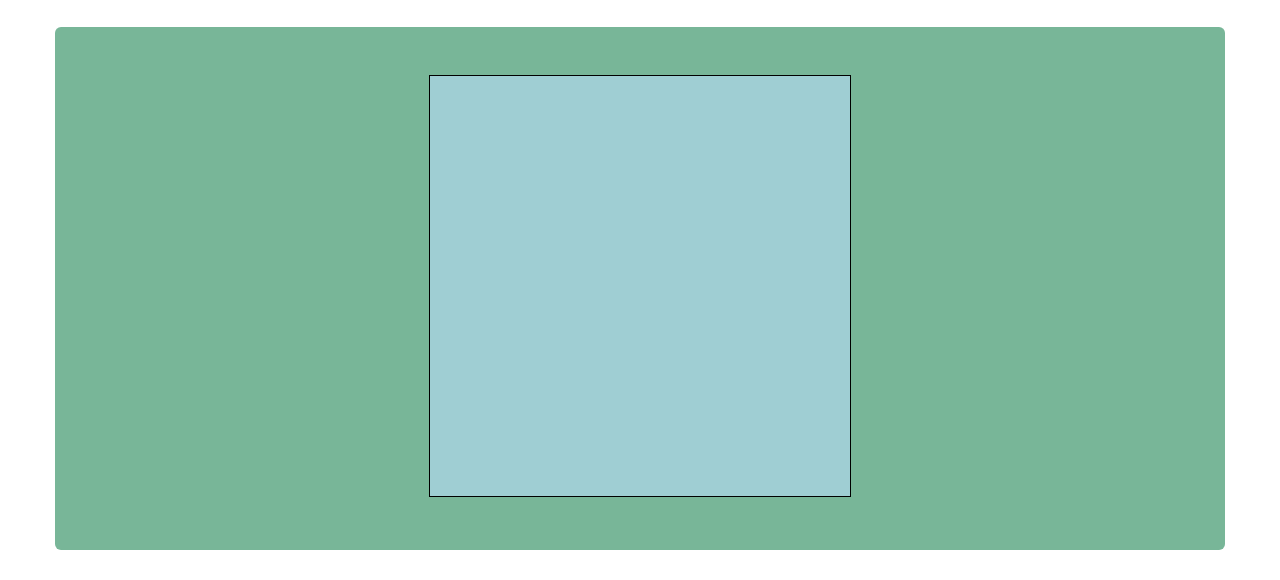
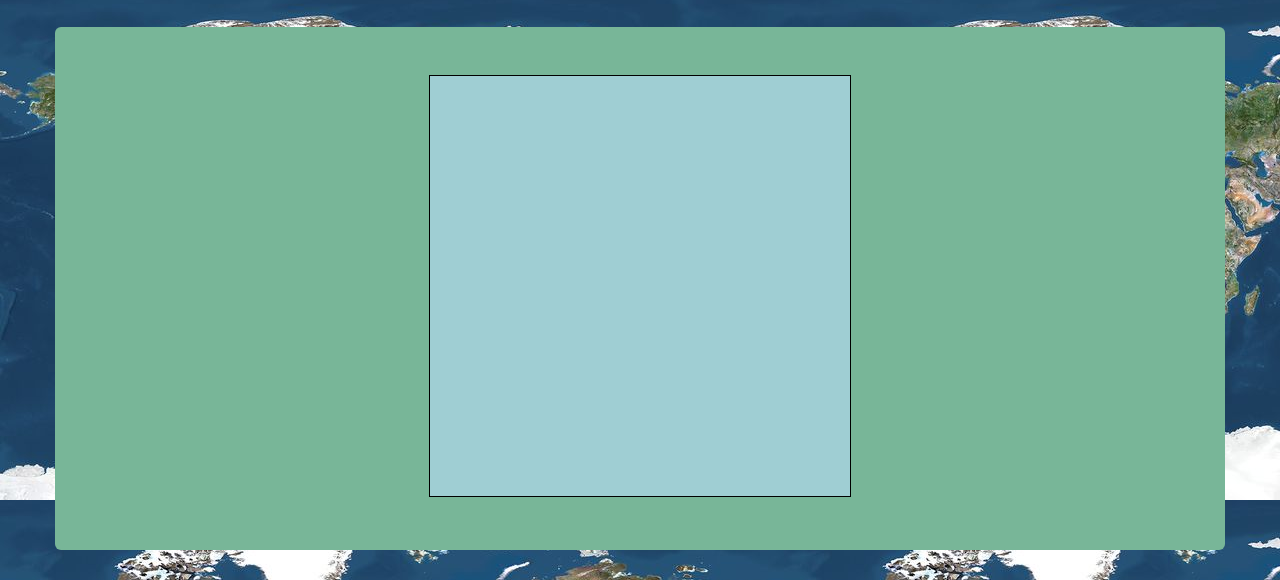
Before and after one commit to manudee/Hangman-Game, a plain HTML site: page index.html in a window 1280 px wide. Shown: the part 524-1104 px from the top of the page. Drawn offline with nearby package versions, Linux system fonts and the light colour scheme.

Commit message:
Added background image

```diff
--- a/assets/css/style.css
+++ b/assets/css/style.css
@@ -2,6 +2,11 @@
 
 	background-color: #9fced3;
 
+}
+
+body{
+	background-image: url('../images/sea.jpg');
+	width: 100%;
 }
 
 canvas{
--- a/assets/javascript/game.js
+++ b/assets/javascript/game.js
@@ -10,7 +10,7 @@ var userGuessed;
 
 
 
-computerChoice = ['madonna','CAT','barking','hello','PIcTURES','dog'];
+computerChoice = ['Asia','Australia','AMERICA','Antarctica','Africa','Europe'];
 computerPicked = computerChoice[Math.floor(Math.random() * computerChoice.length)].toLowerCase();
 
 
```
Also changed, not shown: assets/images/sea.jpg (added).
